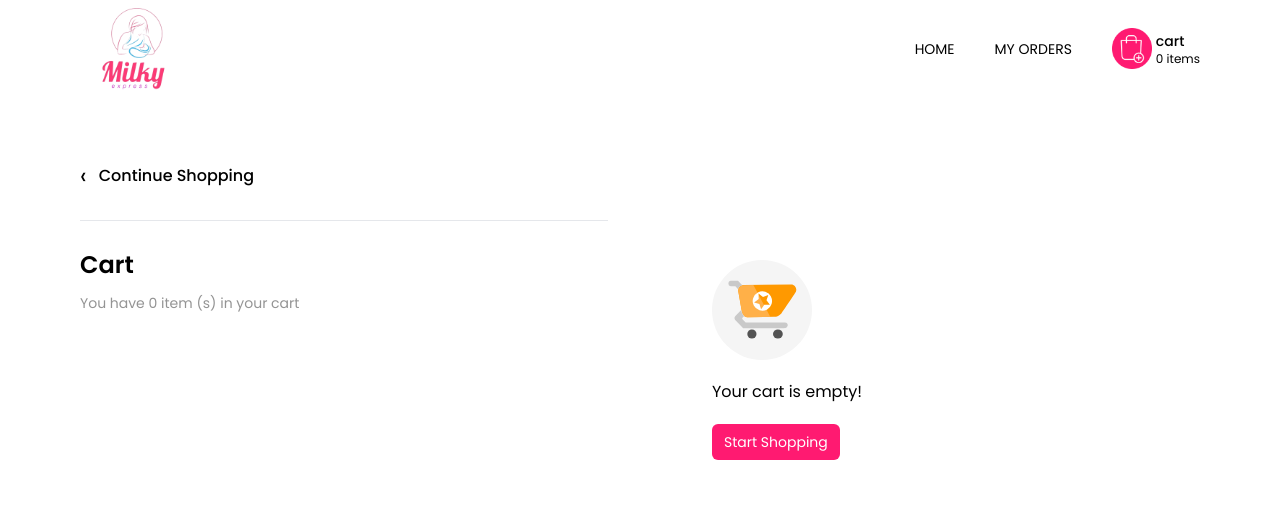
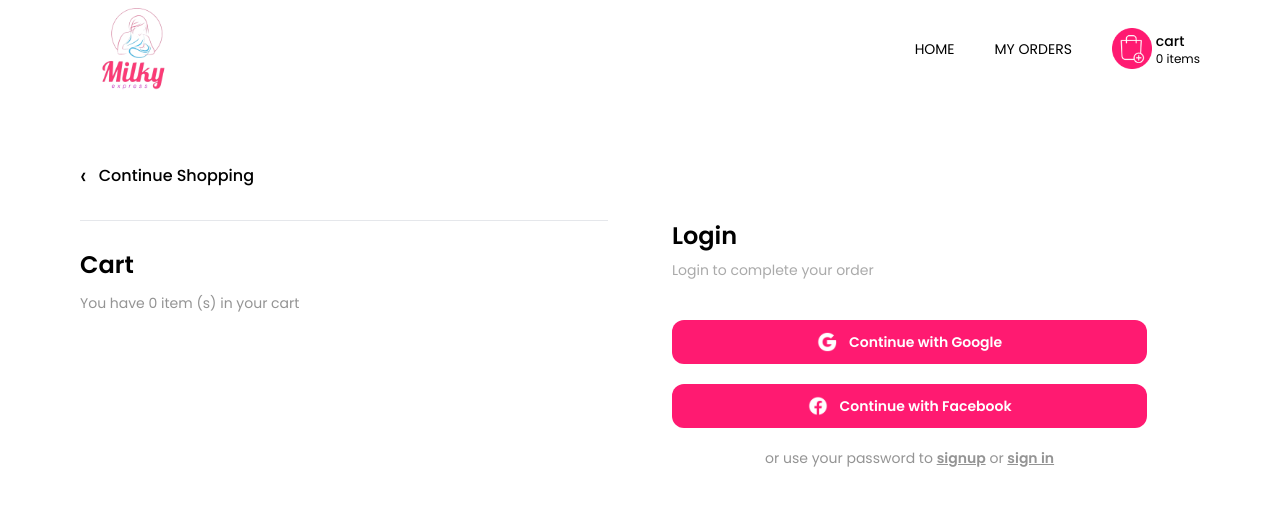
Before and after one commit to AdamJamiu/milky-express, a React (Vite) app: page /cart in a window 1280 px wide. Shown: the top 506 px of the page. Built offline with nearby package versions, Linux system fonts and the light colour scheme.

Commit message:
authentication system

```diff
--- /dev/null
+++ b/src/components/screens/Login.jsx
@@ -0,0 +1,41 @@
+import { useNavigate } from "react-router-dom";
+
+const Login = () => {
+  const urlParams = new URLSearchParams(window.location.search);
+  const auth = urlParams.get("auth");
+  // console.log(auth);
+  const navigate = useNavigate();
+
+  const updateURLParameter = () => {
+    navigate(`/cart`);
+  };
+
+  return (
+    <div className="w-full max-w-[70%]">
+      <h1 className="text-xl font-semibold mb-2">Login</h1>
+      <p className="text-[#AAAAAA] text-sm">Login to complete your order</p>
+      <input
+        type="email"
+        placeholder="Email"
+        className="border border-[#BCBCBC] rounded-xl p-3 w-full flex-auto mt-10 mb-3"
+      />
+
+      <input
+        type="password"
+        placeholder="Passowrd"
+        className="border border-[#BCBCBC] rounded-xl p-3 w-full flex-auto mt-3"
+      />
+      <button className="flex flex-row mb-5 mt-7 font-semibold justify-center items-center gap-3 rounded-xl text-white p-3 bg-[#FF1A71] text-sm w-full">
+        Log in
+      </button>
+
+      <div className="w-full text-[#949494] text-sm text-center">
+        <button onClick={updateURLParameter} className="underline font-bold">
+          Continue with Google or Facebook
+        </button>
+      </div>
+    </div>
+  );
+};
+
+export default Login;
--- /dev/null
+++ b/src/components/screens/Signup.jsx
@@ -0,0 +1,9 @@
+const SignUp = () => {
+  return (
+    <div>
+      <h1>Sign Up</h1>
+    </div>
+  );
+};
+
+export default SignUp;
--- a/src/pages/Cart.jsx
+++ b/src/pages/Cart.jsx
@@ -1,18 +1,69 @@
-import { Link } from "react-router-dom";
+import { Link, useNavigate, useParams } from "react-router-dom";
 import emptyCart from "/empty-cart.svg";
 import trashIcon from "/delete.svg";
 import padlockIcon from "/padlock.png";
-import { useState } from "react";
+import { useEffect, useState } from "react";
 import { formatCurrency } from "../utils";
 import { useCart } from "../components/contexts";
+import google from "/google.png";
+import facebook from "/facebook.png";
+import Login from "../components/screens/Login";
+import SignUp from "../components/screens/Signup";
 
 const Cart = () => {
-  const { addItemToCart, cartItems, removeItemFromCart } = useCart();
+  const [isSignedIn, setIsSignedIn] = useState(false);
+  const [loggedInUser, setLoggedInUser] = useState(
+    JSON.parse(sessionStorage.getItem("milky_express_user"))
+  );
+  console.log(loggedInUser);
+  const urlParams = new URLSearchParams(window.location.search);
+  const auth = urlParams.get("auth");
+  console.log(auth);
+  const navigate = useNavigate();
+
+  const updateURLParameter = (newValue) => {
+    navigate(`/cart?auth=${newValue}`);
+  };
+
+  const { cartItems, removeItemFromCart } = useCart();
 
   const [quantity, setQuantity] = useState(1);
 
   const increaseQuantity = () => setQuantity((prev) => ++prev);
   const decreaseQuantity = () => setQuantity((prev) => --prev);
+
+  const handleSignInFacebook = () => {
+    sessionStorage.setItem(
+      "milky_express_user",
+      JSON.stringify({
+        name: "Vivian",
+        email: "vivian@facebook.com",
+        password: "Admin1234567&&&",
+        provider: "facebook",
+      })
+    );
+    setIsSignedIn(!isSignedIn);
+  };
+
+  const handleSignInGoogle = () => {
+    sessionStorage.setItem(
+      "milky_express_user",
+      JSON.stringify({
+        name: "Vivian",
+        email: "vivian@smartcomplyapp.com",
+        password: "vivian1234567",
+        provider: "google",
+      })
+    );
+    setIsSignedIn(!isSignedIn);
+  };
+
+  useEffect(() => {
+    const userFromSessionStorage = JSON.parse(
+      sessionStorage.getItem("milky_express_user")
+    );
+    setLoggedInUser(userFromSessionStorage);
+  }, [isSignedIn]);
 
   return (
     <div className="p-7 sm:px-14 md:p-20 font-poppins">
@@ -65,16 +116,74 @@ const Cart = () => {
                 <p className="font-semibold text-sm">
                   {formatCurrency(item.price)}
                 </p>
+
+                <div className="relative w-max group">
                   <img
+                    data-ripple-light="true"
+                    data-tooltip-target="tooltip"
                     onClick={() => removeItemFromCart(index)}
                     src={trashIcon}
-                  className="w-5 cursor-pointer"
+                    className="w-5 cursor-pointer select-none "
                   />
+                  <div
+                    data-tooltip="tooltip"
+                    class="absolute z-50 w-max whitespace-normal group-hover:-translate-y-7 -left-10 group-hover:flex hidden bottom-0 -translate-y-full break-words rounded-lg bg-black py-1.5 px-3 font-sans text-sm font-normal text-white focus:outline-none"
+                  >
+                    Delete product
+                  </div>
+                </div>
               </div>
             ))}
           </div>
         </div>
 
+        {!auth && !loggedInUser ? (
+          <div className="w-full self-start max-w-[90%]">
+            <h1 className="text-2xl font-semibold mb-2">Login</h1>
+            <p className="text-[#AAAAAA] text-sm">
+              Login to complete your order
+            </p>
+
+            <button
+              onClick={handleSignInGoogle}
+              className="flex flex-row mb-5 mt-10 justify-center items-center gap-3 rounded-xl text-white p-3 bg-[#FF1A71] text-sm w-full "
+            >
+              <img src={google} className="w-5 " />
+              <p className="font-semibold">Continue with Google</p>
+            </button>
+
+            <button
+              onClick={handleSignInFacebook}
+              className="flex flex-row my-5 justify-center items-center gap-3 rounded-xl text-white p-3 bg-[#FF1A71] text-sm w-full"
+            >
+              <img src={facebook} className="w-5" />
+              <p className="font-semibold">Continue with Facebook</p>
+            </button>
+
+            <div className="w-full text-[#949494] text-sm text-center">
+              or use your password to{" "}
+              <button
+                className="font-semibold underline"
+                onClick={() => updateURLParameter("sign-up")}
+              >
+                signup
+              </button>{" "}
+              or{" "}
+              <button
+                className="font-semibold underline"
+                onClick={() => updateURLParameter("sign-in")}
+              >
+                sign in
+              </button>
+            </div>
+          </div>
+        ) : null}
+
+        {auth === "sign-in" ? <Login /> : null}
+        {auth === "sign-up" ? <SignUp /> : null}
+
+        {loggedInUser ? (
+          <div className="w-full" key={loggedInUser}>
             {cartItems?.length > 0 ? (
               <div className="w-full rounded-xl bg-[#F9F9F9] py-5 px-2 sm:p-10">
                 <h1 className="text-2xl font-semibold">Checkout</h1>
@@ -166,7 +275,9 @@ const Cart = () => {
 
                   <div className="w-full flex flex-row justify-center items-start sm:items-center gap-2 sm:gap-1 text-sm text-center text-[#A7A7A7]">
                     <img src={padlockIcon} />
-                <p className="min-w-max">Payments are secure and encrypted</p>
+                    <p className="min-w-max">
+                      Payments are secure and encrypted
+                    </p>
                   </div>
                 </div>
               </div>
@@ -183,6 +294,8 @@ const Cart = () => {
               </div>
             )}
           </div>
+        ) : null}
+      </div>
     </div>
   );
 };
```
Also changed, not shown: public/facebook.png (added), public/google.png (added). Lines whose indentation alone changed are shown as unchanged.
